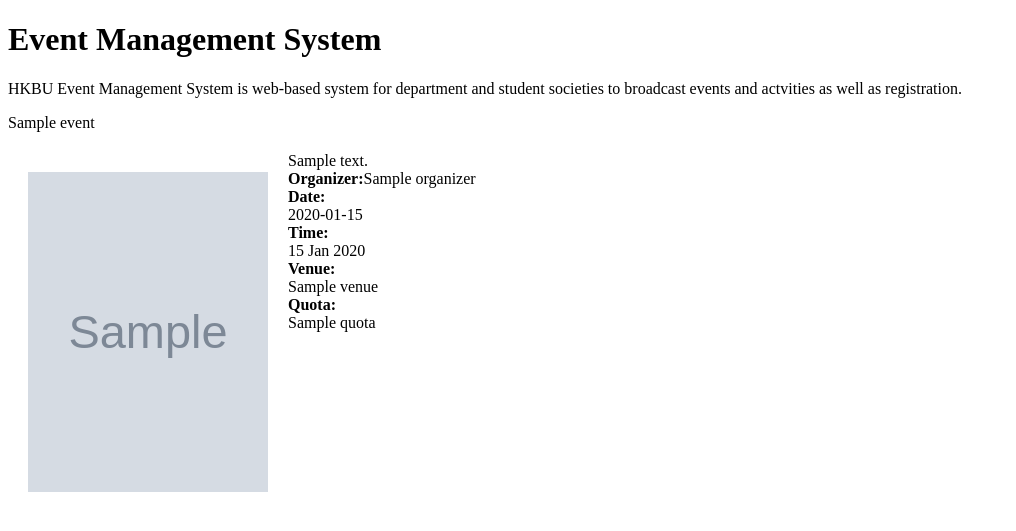
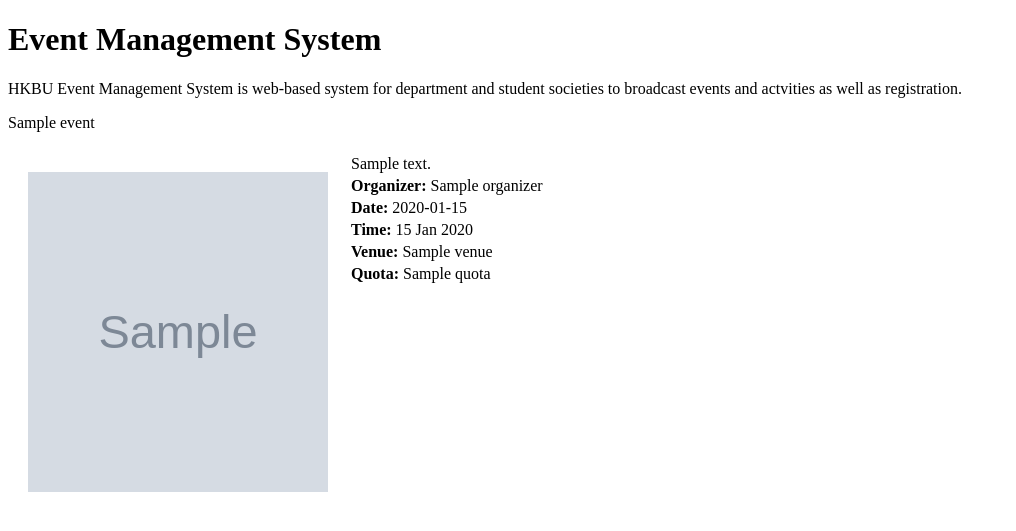
Before and after one commit to LaneLaw/Event-Management-System, a Node project: template views/event/view.ejs in a window 1280 px wide. Shown: the part 32-563 px from the top of the page, without its empty margins (0-1016 px from the left). Run offline with Node 20 templates, Linux system fonts and the light colour scheme; the template is opened without the code that fills it: most values are stand-ins (such as "Sample title", 1, 10 or a date in 2020); grey boxes marked "Sample" are stand-in pictures.

Commit message:
home debug

```diff
--- a/api/controllers/EventController.js
+++ b/api/controllers/EventController.js
@@ -8,7 +8,7 @@ module.exports = {
     // action - home
     home: async function (req, res) {
 
-        var events = await Event.find();
+        var events = await Event.find({limit: 4});
         return res.view('event/home', { 'events': events });
 
     },
--- a/views/event/view.ejs
+++ b/views/event/view.ejs
@@ -24,19 +24,48 @@
                 broadcast events and actvities as well as registration.</p>
         </div>
     </div>
-<div class = "card">
-<div class = "eventN"><%= event.eventname %></div>
-<div><img src="<%=event.imageurl%>" height=320 width =240 style="margin: 20px;float: left">
-    <div  style="margin-top:20px;margin-left: 20px"></div>
-    <div class = "card" style="margin-left: 20px"><%= event.fulldescription%></div>
-    <nobr> <div class = "card" style="margin-left: 20px;"><b>Organizer:</b><%= event.organizer%></div></nobr>
-    <div class = "card" style="margin-left: 20px"><div style="font-weight:bold">Date:</div><%= event.eventdate%></div>
-    <div class = "card" style="margin-left: 20px"><div style="font-weight:bold">Time:</div><%= event.time%></div>
-    <div class = "card" style="margin-left: 20px"><div style="font-weight:bold">Venue:</div><%= event.venue%></div>
-    <div class = "card" style="margin-left: 20px"><div style="font-weight:bold">Quota:</div><%= event.quota%></div>
+    <div class="card">
+        <div class="eventN">
+            <%= event.eventname %>
+        </div>
+        <div><img src="<%=event.imageurl%>" height=320 width=300 style="margin: 20px;float: left">
+            <div class="card" style="margin-top:20px;margin-left: 20px">
+                <table class="table table-hover">
+                    <tr>
+                        <td>
+                            <%= event.fulldescription%>
+                        </td>
+                    </tr>
+                    <tr>
+                        <td><b>Organizer:</b>
+                            <%= event.organizer%>
+                        </td>
+                    </tr>
+                    <tr>
+                        <td><b>Date:</b>
+                            <%= event.eventdate%>
+                        </td>
+                    </tr>
+                    <tr>
+                        <td><b>Time:</b>
+                            <%= event.time%>
+                        </td>
+                    </tr>
+                    <tr>
+                        <td><b>Venue:</b>
+                            <%= event.venue%>
+                        </td>
+                    </tr>
+                    <tr>
+                        <td><b>Quota:</b>
+                            <%= event.quota%>
+                        </td>
+                    </tr>
+
+                </table>
+            </div>
+        </div>
+
+    </div>
 
 </div>
-
-</div>
-
-</div>
--- a/views/layout.ejs
+++ b/views/layout.ejs
@@ -39,6 +39,8 @@
     integrity="sha256-fyvdwFZ10EzDoLhbbG8gpn2ll8lqkABsEbGWrG18WOU=" crossorigin="anonymous" />
   <link rel="stylesheet" href="https://cdnjs.cloudflare.com/ajax/libs/bootstrap-slider/10.2.1/css/bootstrap-slider.min.css"
     integrity="sha256-MopPr/VZnVTfUaSUkXEIk2AJt6Fa5WdNaYDbFLwVnBA=" crossorigin="anonymous" />
+
+  <link rel="stylesheet" href="https://cdnjs.cloudflare.com/ajax/libs/bootstrap-datepicker/1.7.1/css/bootstrap-datepicker.css" />
   <style>
     tr:nth-child(odd) {
       background-color: #dddddd;
@@ -117,6 +119,7 @@
     crossorigin="anonymous"></script>
   <script src="https://stackpath.bootstrapcdn.com/bootstrap/4.1.3/js/bootstrap.min.js" integrity="sha384-ChfqqxuZUCnJSK3+MXmPNIyE6ZbWh2IMqE241rYiqJxyMiZ6OW/JmZQ5stwEULTy"
     crossorigin="anonymous"></script>
+  <script type="text/javascript" src="https://cdnjs.cloudflare.com/ajax/libs/bootstrap-datepicker/1.7.1/js/bootstrap-datepicker.min.js"></script>
 </body>
 
 </html>
```
Also changed, not shown: views/event/create.ejs (+8 -3 lines), views/event/paginate.ejs (+6 -8 lines).
